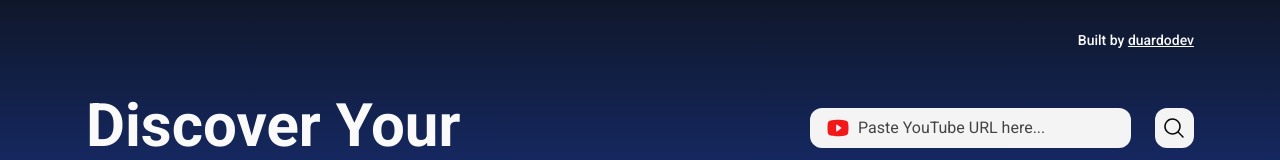
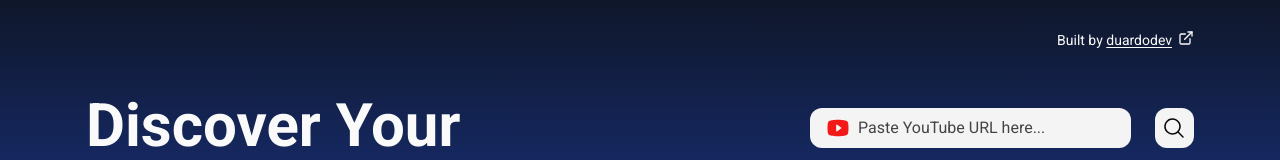
Before and after one commit to duardodev/tunereveal, a Next.js app: page / in a window 1280 px wide. Shown: the top 160 px of the page. Built offline with nearby package versions, Linux system fonts and the light colour scheme.

Commit message:
refactor: put header in a component

```diff
--- a/src/app/layout.tsx
+++ b/src/app/layout.tsx
@@ -1,7 +1,7 @@
 import type { Metadata } from 'next';
 import { Roboto } from 'next/font/google';
+import { Header } from '@/components/header';
 import { Providers } from './providers';
-import Link from 'next/link';
 import './globals.css';
 
 const robotoSans = Roboto({
@@ -21,15 +21,7 @@ export default function RootLayout({
   return (
     <html lang="en">
       <body className={`${robotoSans.className} antialiased w-full max-w-[1140px] px-4 mx-auto`}>
-        <header className="h-20 flex items-center justify-end">
-          <p className="font-medium text-sm">
-            Built by{' '}
-            <Link href="https://duardodev.vercel.app/en" target="_blank" className="underline">
-              duardodev
-            </Link>
-          </p>
-        </header>
-
+        <Header />
         <Providers>{children}</Providers>
       </body>
     </html>
--- /dev/null
+++ b/src/components/header.tsx
@@ -0,0 +1,18 @@
+import { ExternalLink } from 'lucide-react';
+import Link from 'next/link';
+
+export function Header() {
+  return (
+    <header className="h-20 flex items-center justify-end">
+      <div className="flex gap-x-1.5">
+        <p className="text-sm">
+          Built by{' '}
+          <Link href="https://duardodev.vercel.app/en" target="_blank" className="underline-offset-2 underline">
+            duardodev
+          </Link>
+        </p>
+        <ExternalLink size={16} />
+      </div>
+    </header>
+  );
+}
```
